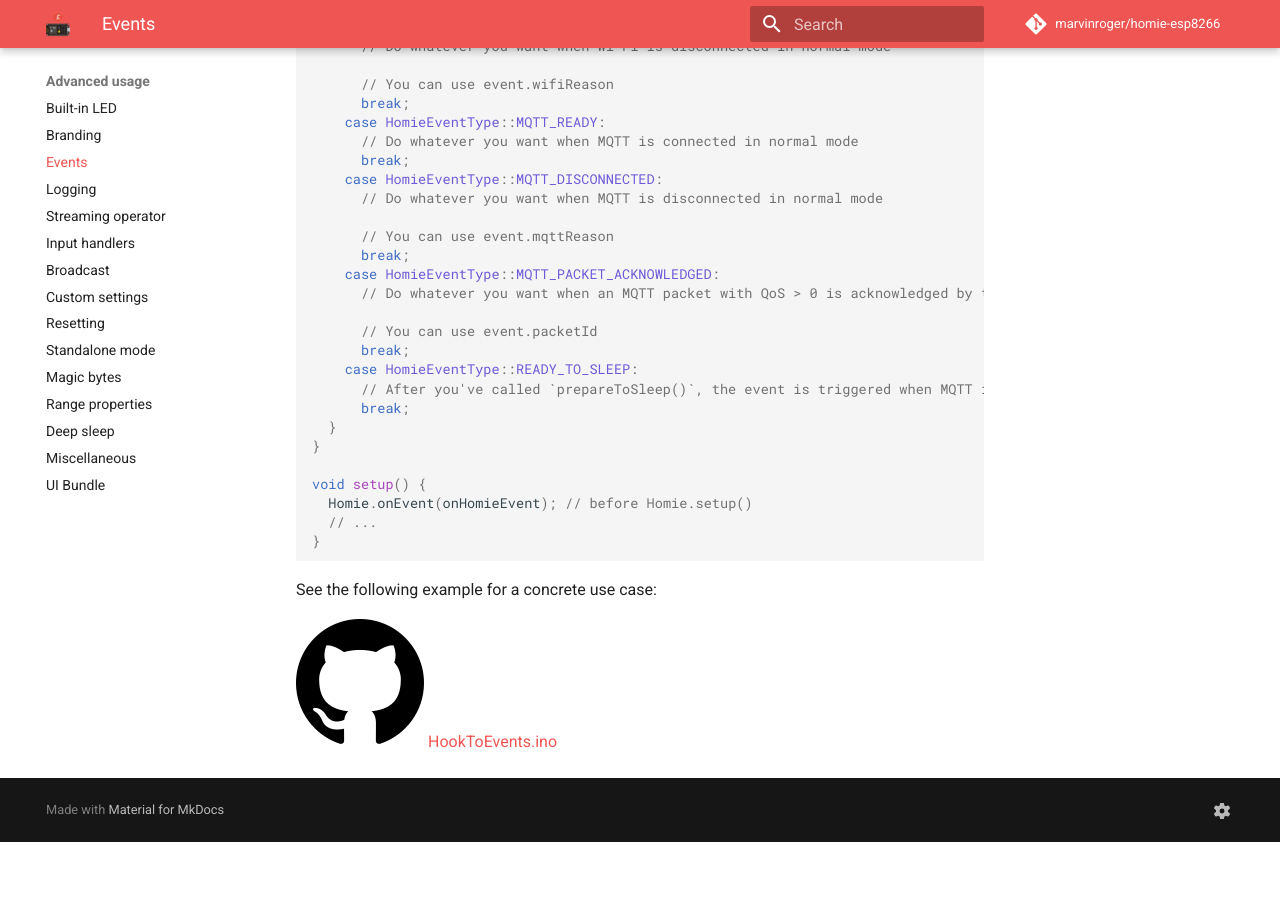
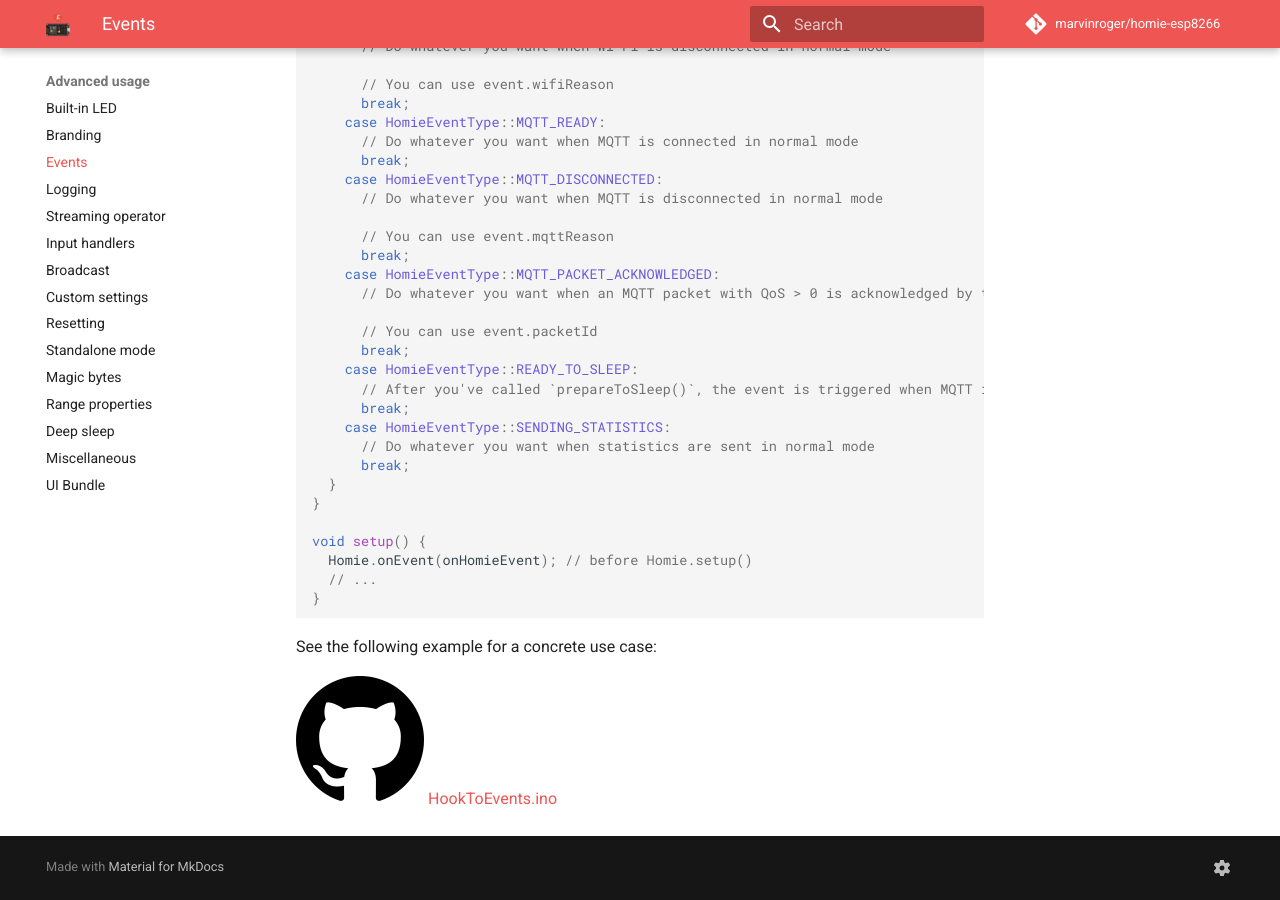
Before and after one commit to homieiot/homie-esp8266, an MkDocs documentation site: the page built from docs/advanced-usage/events.md, in a window 1280 px wide and 900 px high, scrolled down 941 px. Built offline with MkDocs 1.6.1 and Material for MkDocs 9.7.7, drawn with Linux system fonts in a browser that asks for light colours; comment, search, counter and statistics services are not loaded; old or Windows-style settings are respelled for this version of MkDocs; before the commit the page ends 1783 px from its top, so only the background shows below that.

Commit message:
Add an event that is fired whenever statistics are sent  (#566)
* Add an event that is fired whenever statistics are sent

* Re-add accidentally removed line

```diff
--- a/docs/advanced-usage/events.md
+++ b/docs/advanced-usage/events.md
@@ -55,6 +55,9 @@ void onHomieEvent(const HomieEvent& event) {
     case HomieEventType::READY_TO_SLEEP:
       // After you've called `prepareToSleep()`, the event is triggered when MQTT is disconnected
       break;
+    case HomieEventType::SENDING_STATISTICS:
+      // Do whatever you want when statistics are sent in normal mode
+      break;
   }
 }
 
```
Also changed, not shown: 2 other files.
